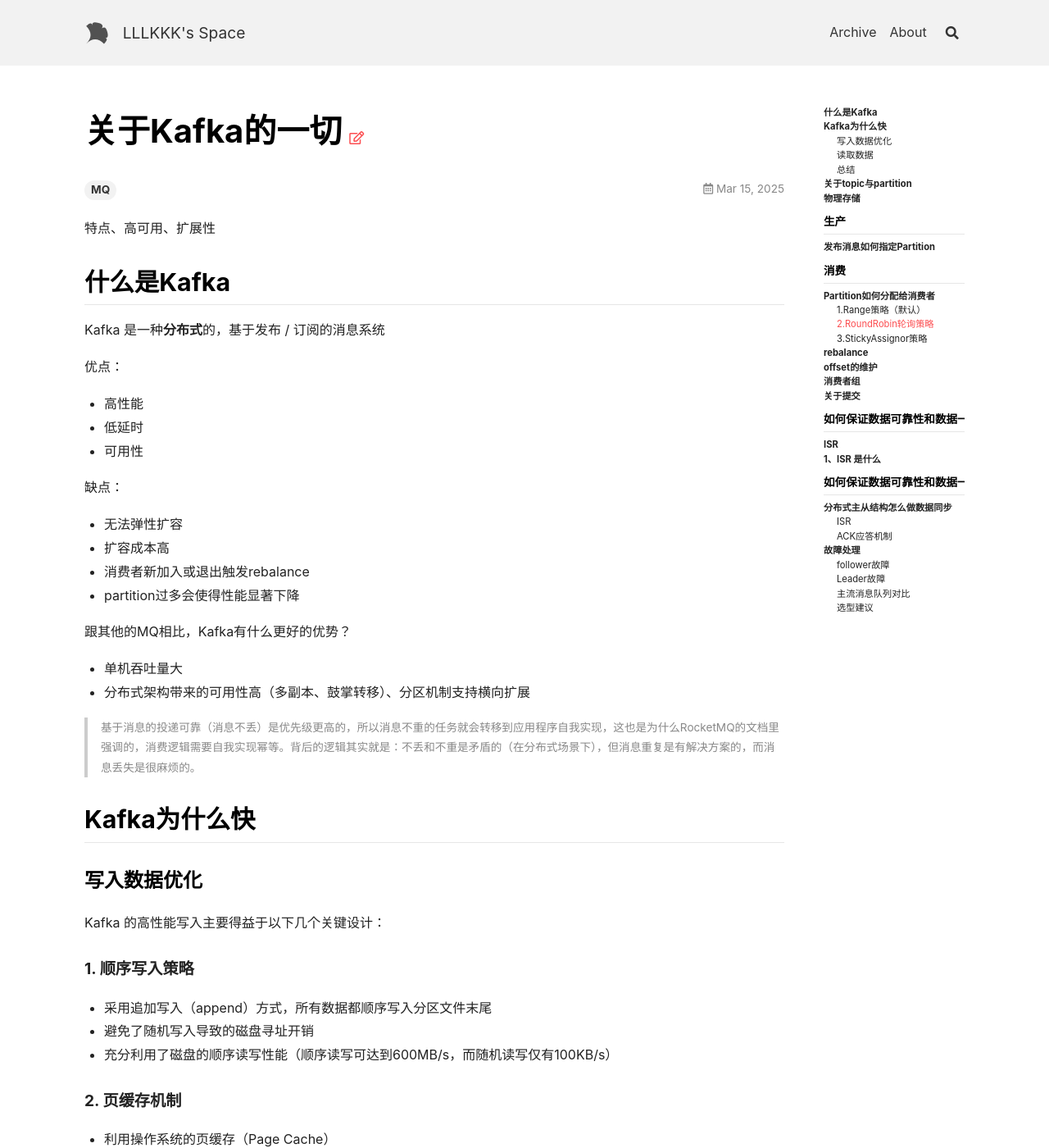
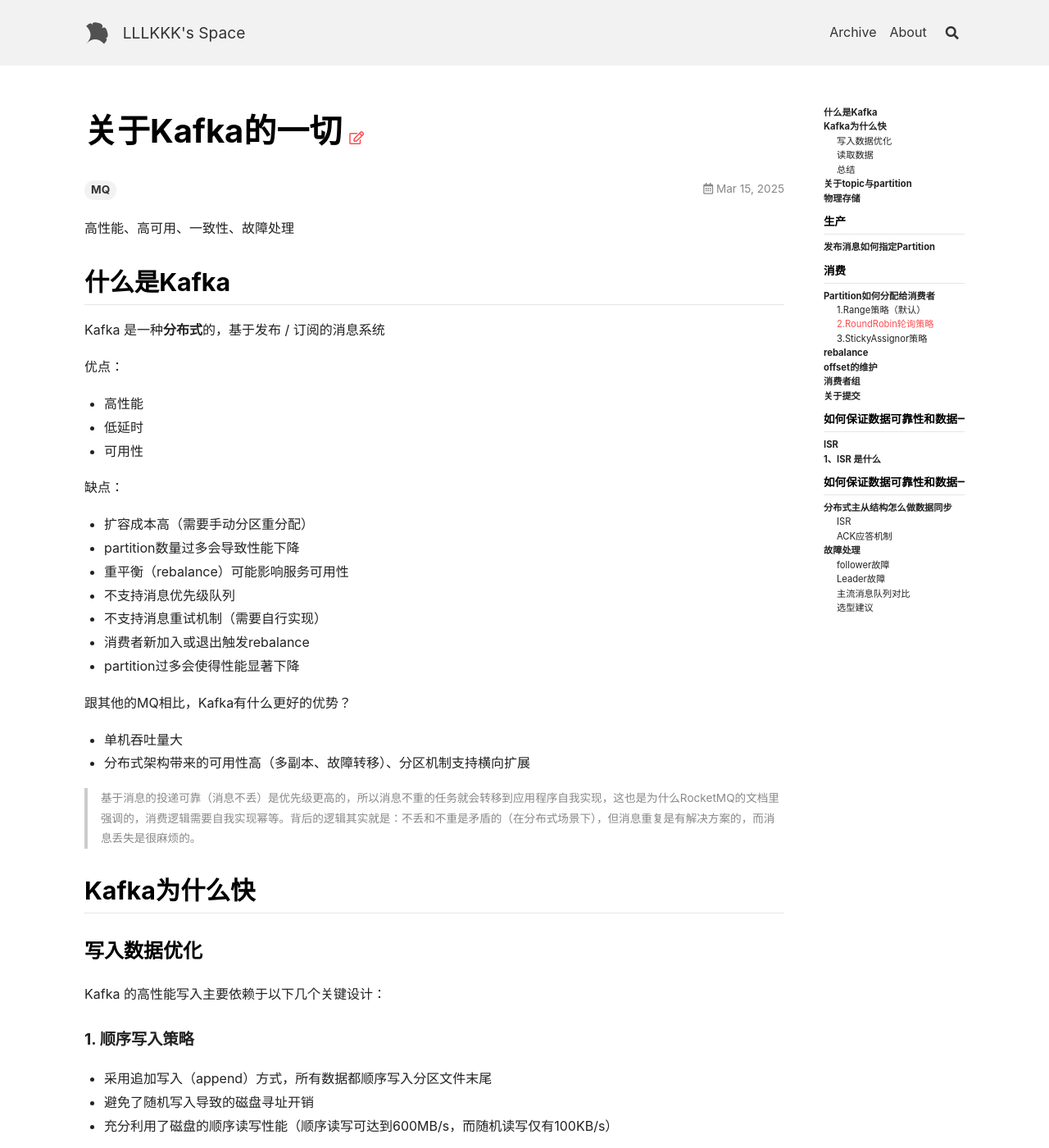
Before and after one commit to lllkkkai/lllkkkai.github.io, a Jekyll site: the page built from _posts/2025-03-15-Kafka.md, in a window 1280 px wide and 1400 px high. Shown: the whole window at 82% size. Built offline with Jekyll 4.4.1, drawn with Linux system fonts in a browser that asks for light colours; nearby versions of some CDN libraries.

Commit message:
docs: update Kafka and add min heap documentation
- Update Kafka post to include additional details on performance, fault handling, and limitations
- Add new post explaining min heap structure, operations, and Python implementation

```diff
--- a/_posts/2025-03-15-Kafka.md
+++ b/_posts/2025-03-15-Kafka.md
@@ -2,7 +2,7 @@
 title: 关于Kafka的一切
 tags: MQ
 ---
-特点、高可用、扩展性
+高性能、高可用、一致性、故障处理
 <!--more-->
 
 ## 什么是Kafka
@@ -17,14 +17,17 @@ Kafka 是一种**分布式**的，基于发布 / 订阅的消息系统
 
 缺点：
 
-* 无法弹性扩容
-* 扩容成本高
+* 扩容成本高（需要手动分区重分配）
+* partition数量过多会导致性能下降
+* 重平衡（rebalance）可能影响服务可用性
+* 不支持消息优先级队列
+* 不支持消息重试机制（需要自行实现）
 * 消费者新加入或退出触发rebalance
 * partition过多会使得性能显著下降
 
 跟其他的MQ相比，Kafka有什么更好的优势？
 - 单机吞吐量大
-- 分布式架构带来的可用性高（多副本、鼓掌转移）、分区机制支持横向扩展
+- 分布式架构带来的可用性高（多副本、故障转移）、分区机制支持横向扩展
 
 > 基于消息的投递可靠（消息不丢）是优先级更高的，所以消息不重的任务就会转移到应用程序自我实现，这也是为什么RocketMQ的文档里强调的，消费逻辑需要自我实现幂等。背后的逻辑其实就是：不丢和不重是矛盾的（在分布式场景下），但消息重复是有解决方案的，而消息丢失是很麻烦的。
 
@@ -32,7 +35,7 @@ Kafka 是一种**分布式**的，基于发布 / 订阅的消息系统
 
 ### 写入数据优化
 
-Kafka 的高性能写入主要得益于以下几个关键设计：
+Kafka 的高性能写入主要依赖于以下几个关键设计：
 
 #### 1. 顺序写入策略
 - 采用追加写入（append）方式，所有数据都顺序写入分区文件末尾
```
Also changed, not shown: _posts/2025-03-31-数据结构.md (added, +86 -0 lines).
